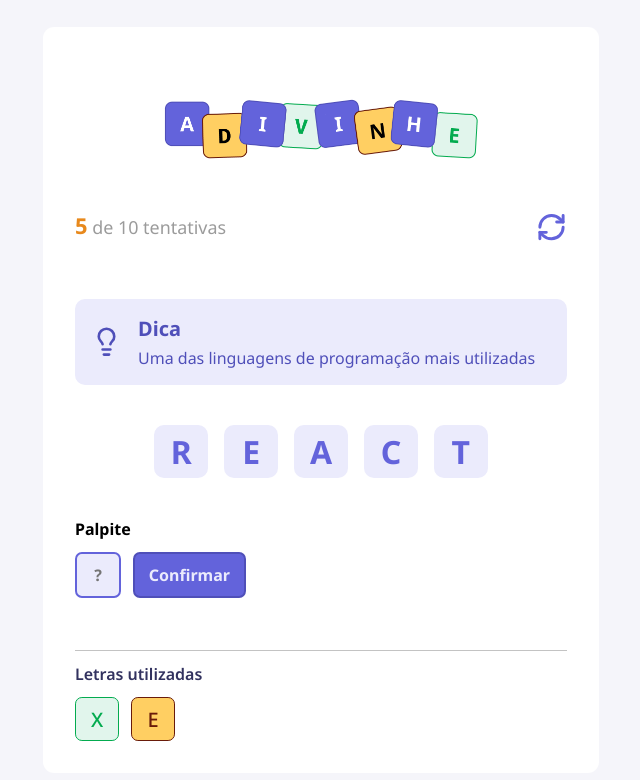
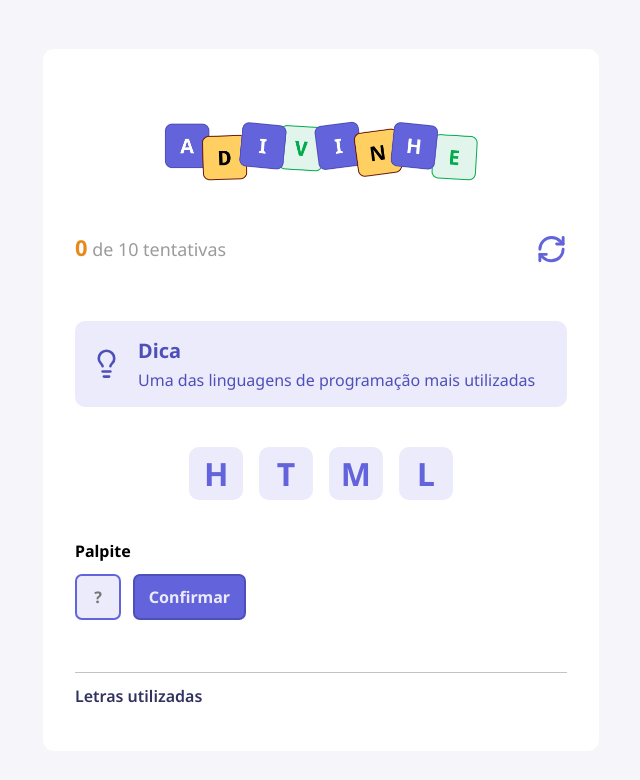
Before and after one commit to Erick-A-Martins/guessword-react, a React (Vite) app: page / in a window 1280 px wide. Shown: the top 780 px of the page, without its empty margins (319-959 px from the left). Built offline with nearby package versions, Linux system fonts and the light colour scheme.

Commit message:
feat: display word and used letters

```diff
--- a/src/App.tsx
+++ b/src/App.tsx
@@ -1,29 +1,51 @@
+import styles from "./app.module.css";
+import { WORDS, type Challenge } from "./utils/words";
 import { Header } from "./components/Header";
 import { Tip } from "./components/Tip";
 import { Letter } from "./components/Letter";
 import { Button } from "./components/Button";
-import { LettersUsed } from "./components/LettersUsed";
-import { Input } from "./components/Input";import styles from "./app.module.css";
+import { LettersUsed, type LettersUsedProps } from "./components/LettersUsed";
+import { Input } from "./components/Input";
+import { useEffect, useState } from "react";
 
 export default function App(){
+    const [letter, setLetter] = useState("");
+    const [attempts, setAttempts] = useState(0);
+    const [lettersUsed, setLetterUsed] = useState<LettersUsedProps[]>([]);
+    const [challenge, setChallenge] = useState<Challenge | null>(null);
 
     function handleRestartGame(){
         alert("Reiniciar o jogo!");
     }
 
+    function startGame(){
+        const index = Math.floor(Math.random() * WORDS.length);
+        const randomWord = WORDS[index];
+
+        setChallenge(randomWord);
+        setAttempts(0);
+        setLetter("");
+    }
+
+    useEffect(() => {
+        startGame()
+    }, [])
+
+    if(!challenge){
+        return;
+    }
+
     return (
         <div className={styles.container}>
             <main>
-                <Header current={5} max={10} onRestart={handleRestartGame} />
+                <Header current={attempts} max={10} onRestart={handleRestartGame} />
 
                 <Tip tip="Uma das linguagens de programação mais utilizadas" />
 
                 <div className={styles.word}>
-                    <Letter value="R" />
-                    <Letter value="E" />
-                    <Letter value="A" />
-                    <Letter value="C" />
-                    <Letter value="T" />
+                    {challenge.word.split("").map((letter) => (
+                            <Letter value={letter} />
+                    ))}
                 </div>
 
                 <h4>Palpite</h4>
@@ -33,7 +55,7 @@
                     <Button title="Confirmar" />
                 </div>
 
-                <LettersUsed />
+                <LettersUsed data={lettersUsed} />
             </main>
         </div>
     )
--- a/src/components/LettersUsed/index.tsx
+++ b/src/components/LettersUsed/index.tsx
@@ -1,16 +1,26 @@
 import styles from "./styles.module.css";
 import { Letter } from "../Letter";
 
-// type Props
+export type LettersUsedProps = {
+    value: string
+    correct: boolean
+}
 
-export function LettersUsed(){
+type Props = {
+    data: LettersUsedProps[]
+}
+
+export function LettersUsed({ data }: Props){
     return (
         <div className={styles.lettersUsed}>
             <h5>Letras utilizadas</h5>
 
             <div>
-                <Letter value="X" size="small" color="correct"/>
-                <Letter value="E" size="small" color="wrong"/>
+                {
+                    data.map(({ value, correct }) => (
+                        <Letter value={value} size="small" color={correct ? "correct" : "wrong"}/>
+                    ))
+                }
             </div>
         </div>
     )
```
